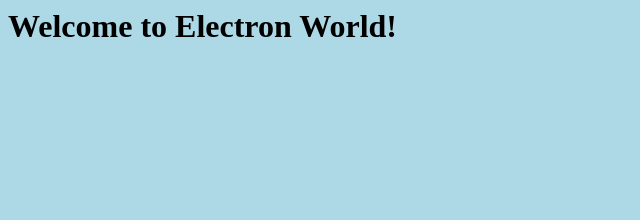
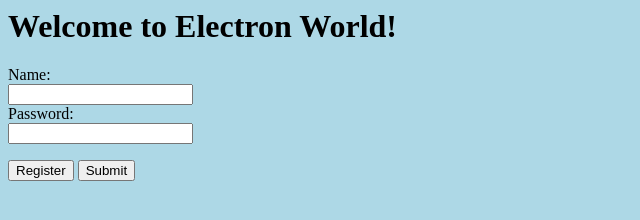
Before and after one commit to memory125/electron-nw-sample, a plain HTML site: page hello-electron/index.html in a window 1280 px wide. Shown: the whole page, without its empty margins (0-640 px from the left). Drawn offline with Linux system fonts and the light colour scheme.

Commit message:
update hello electron sample

```diff
--- a/hello-electron/index.html
+++ b/hello-electron/index.html
@@ -4,5 +4,16 @@
     </head>
     <body bgcolor="lightblue">
         <h1>Welcome to Electron World!</h1>
+        <div class="login">
+            <form>
+                Name:<br>
+                <input type="text" name="username">
+                <br>
+                Password:<br>
+                <input type="password" name="pwd">
+            </form>
+            <button>Register</button>
+            <button>Submit</button>
+        </div>
     </body>
 </html>
```
Also changed, not shown: hello-electron/main.js (+4 -7 lines).
